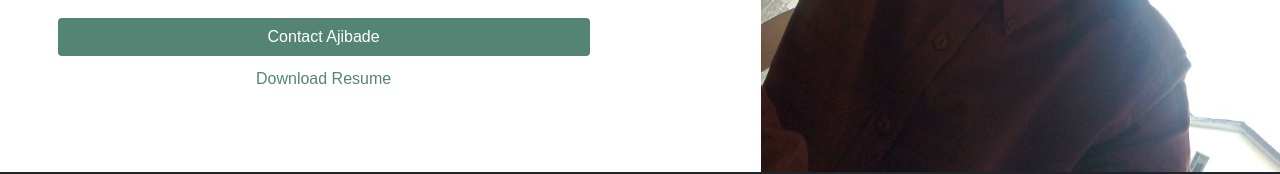
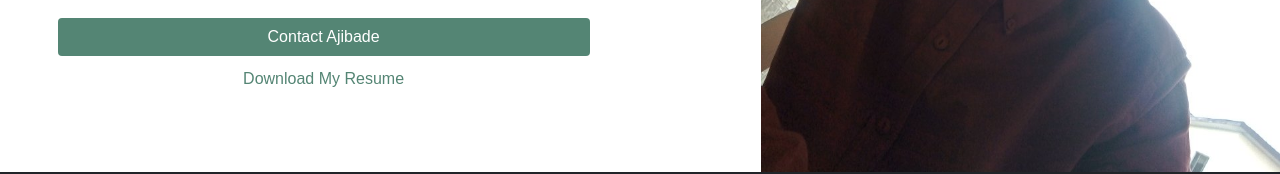
Before and after one commit to Ajyupdate/portfolioo, a React (Create React App) app: page /#/About in a window 1280 px wide. Shown: the part 568-742 px from the top of the page. Built offline with nearby package versions, Linux system fonts and the light colour scheme; a web font is replaced by a local one.

Commit message:
adding words to the resume

```diff
--- a/src/About.js
+++ b/src/About.js
@@ -22,7 +22,7 @@ const About = () => {
 
                 <div className=' about-button-div row m-5'>
                 <button type="button"  data-aos="fade-down" className="btn contact-btn  mb-1"><Link to="/Contact">Contact Ajibade</Link></button>
-                <button type="button"   data-aos="fade-right" className="btn download-btn "><a href={EMMANUEL} download="EMMANUEL.pdf"> Download Resume </a></button>
+                <button type="button"   data-aos="fade-right" className="btn download-btn "><a href={EMMANUEL} download="EMMANUEL.pdf"> Download My Resume </a></button>
 
 
 
```
